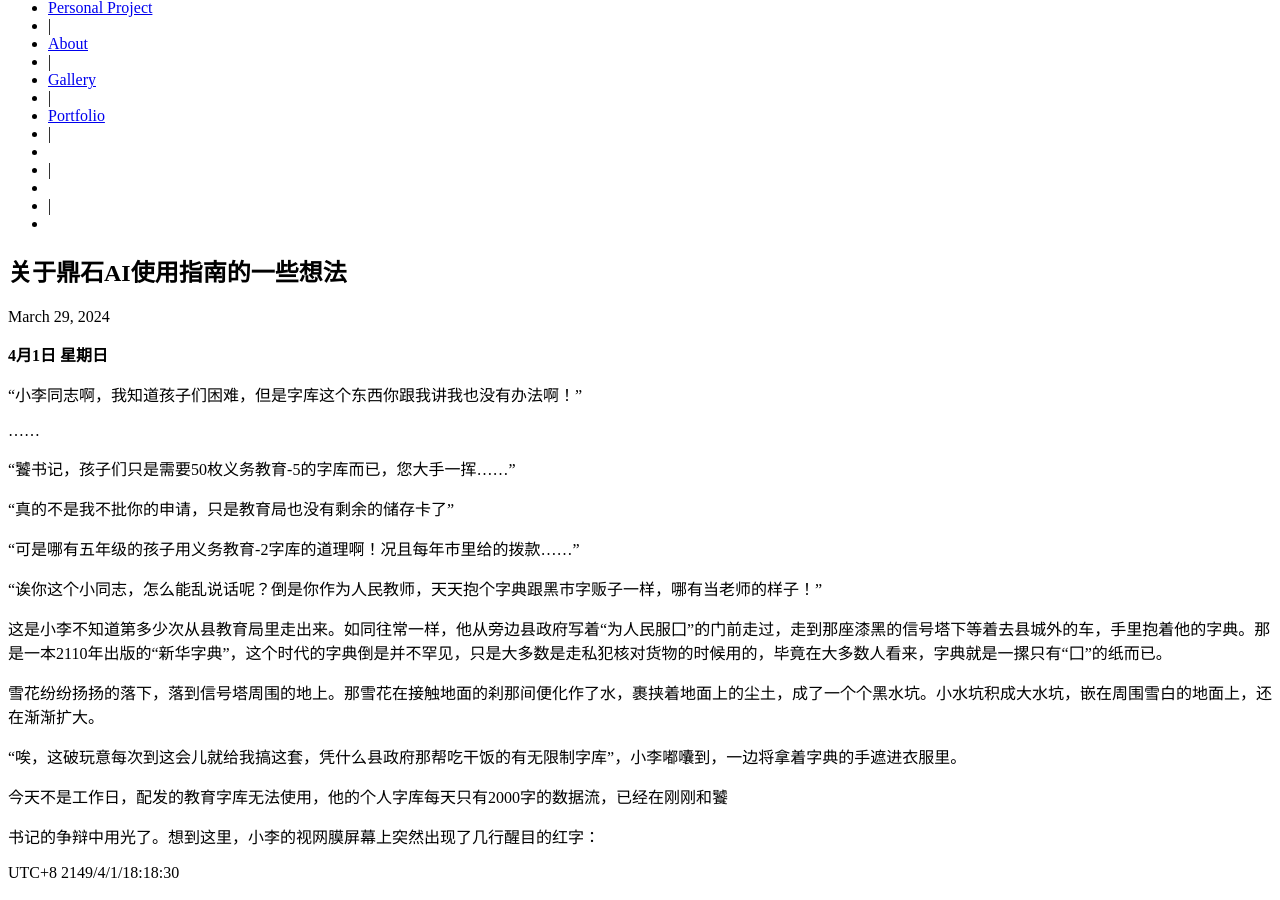
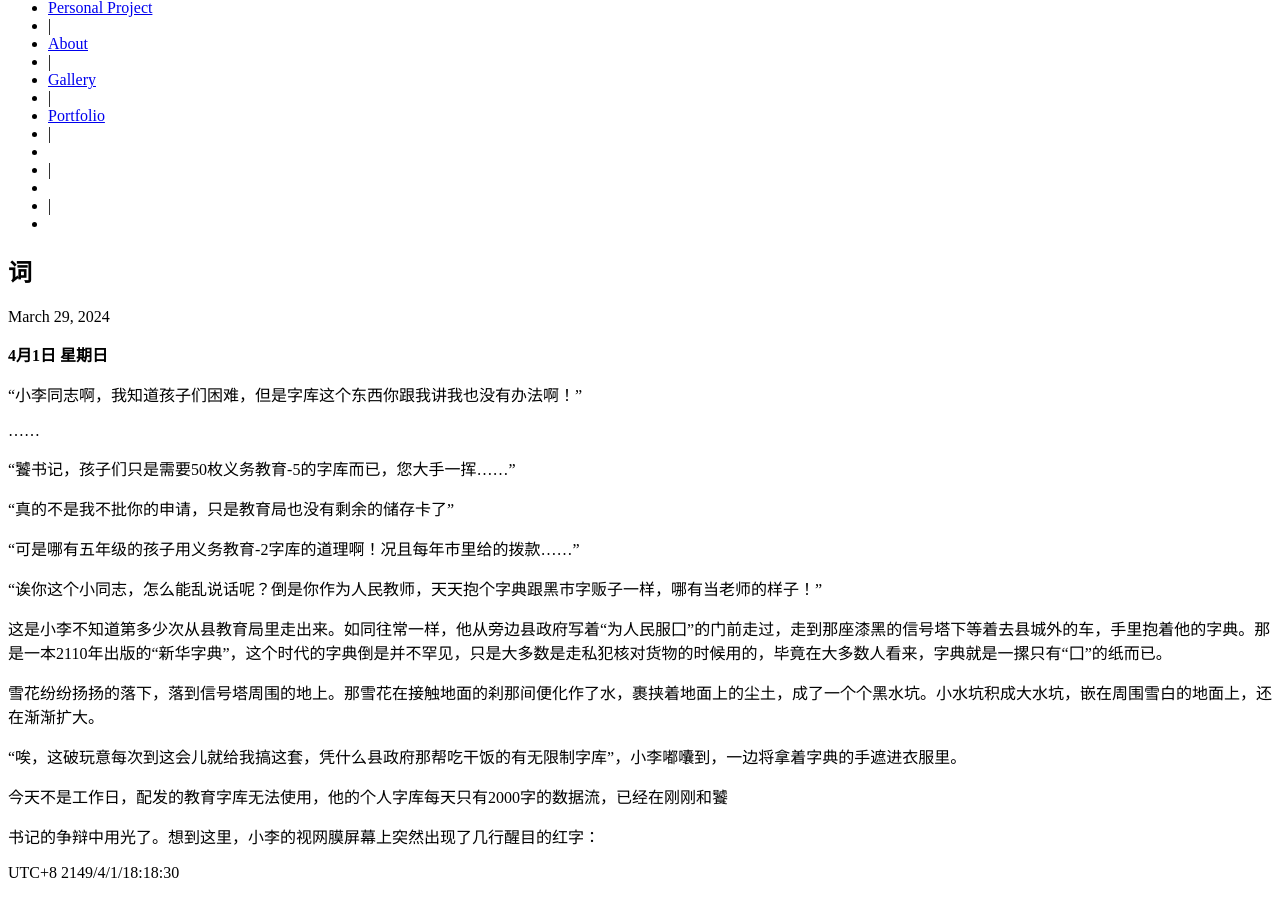
Before and after one commit to JeremyZXi/jeremyzxi.github.io, a Jekyll site: the page built from _posts/2024-3-29-noval-for-chinese.md, in a window 1280 px wide and 900 px high, scrolled down 483 px. Built offline with Jekyll 4.4.1, drawn with Linux system fonts in a browser that asks for light colours; comment, search, counter and statistics services are not loaded.

Commit message:
名字更新

```diff
--- a/_posts/2024-3-29-noval-for-chinese.md
+++ b/_posts/2024-3-29-noval-for-chinese.md
@@ -1,7 +1,7 @@
 ---
 layout: post
 title: >
-    关于鼎石AI使用指南的一些想法
+    词
 tags: [Test, Keystone]
 ---
 **4月1日 星期日**
```
